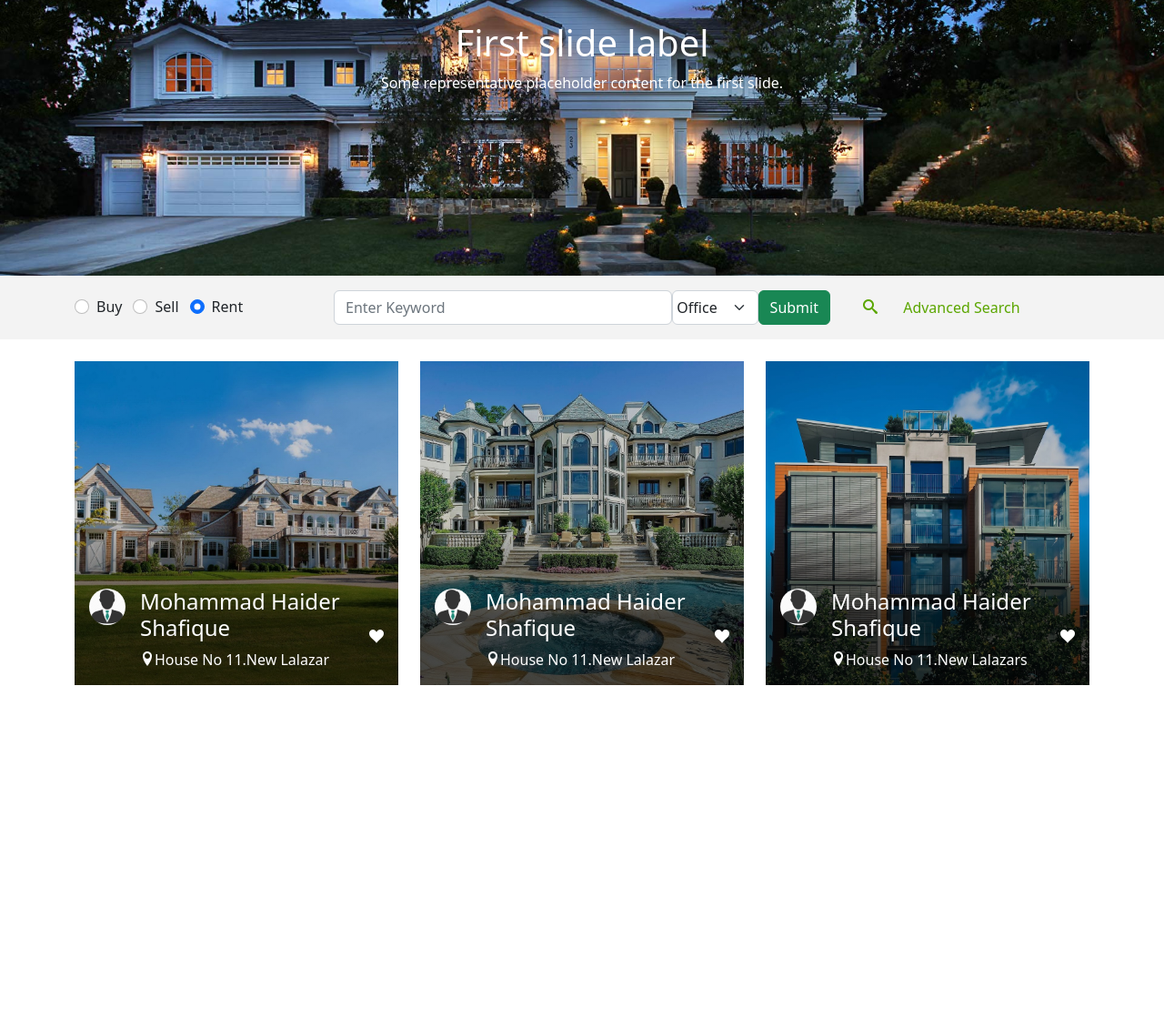
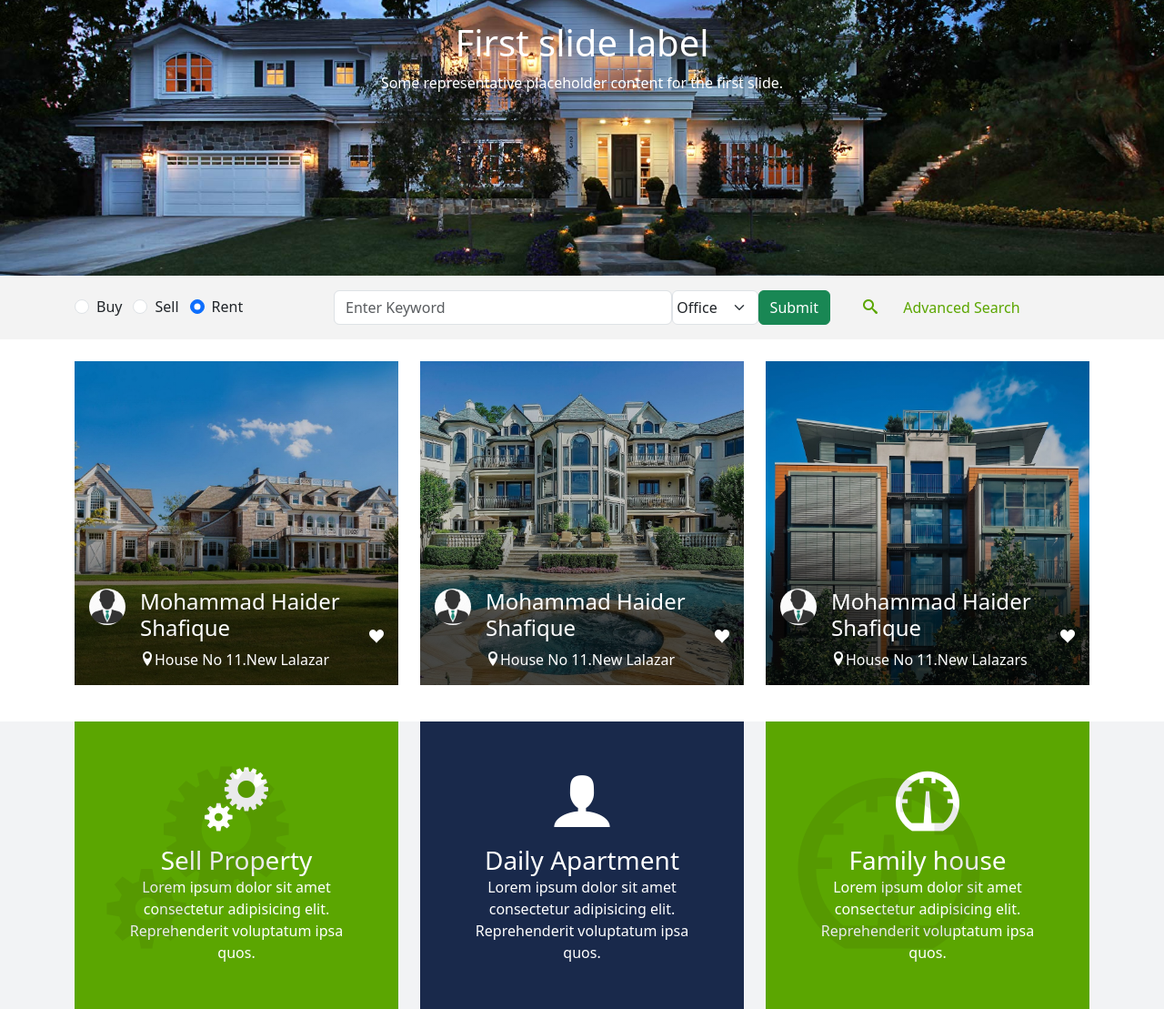
Before and after one commit to MohammadHaiderShafiquue/Mingrand-BS, a plain HTML site: page index.html in a window 1280 px wide. Shown: the part 333-1442 px from the top of the page at 91% size. Before the commit the page ends 1126 px from the top, so only its background shows below. Drawn offline with nearby package versions, Linux system fonts and the light colour scheme; files whose address does not match are found by name.

Commit message:
designed services section

```diff
--- a/assets/css/theme.css
+++ b/assets/css/theme.css
@@ -98,6 +98,80 @@ margin:0 12px;
 
 
 }
+.services{
+
+background-color: var(--Grey);
+
+}
+
+.bg-theme-green{
+    background-color: var(--Green);
+
+
+}
+.svr2{
+    background-color: var(--Blue);
+}
+.service{
+padding: 50px;
+text-align: center;
+position: relative;
+}
+.svr1::after{
+    content: "\e995";
+    font-family: 'icomoon' !important;
+    display: block;
+    position: absolute;
+  font-size: 200px;
+  top:0%;
+  left: 10%;
+  mix-blend-mode: darken;
+  opacity: 0.1;
+
+
+    }
+    .svr2::after{
+        content: "\e971";
+        font-family: 'icomoon' !important;
+        display: block;
+        position: absolute;
+      font-size: 200px;
+      top:0%;
+      left: 10%;
+      mix-blend-mode: darken;
+      opacity: 0.1;
+      color: white;
+
+
+        }
+        .svr3::after{
+            content: "\e9a6";
+            font-family: 'icomoon' !important;
+            display: block;
+            position: absolute;
+          font-size: 200px;
+          top:0%;
+          left: 10%;
+          mix-blend-mode: darken;
+          opacity: 0.1;
+
+
+
+            }
+
+
+.service span{
+font-size: 70px;
+color: var(--White);
+display: inline-block;
+margin-bottom: 16px;
+
+}
+.service h3,.service p{
+margin: 0;
+color: var(--White);
+
+}
     @media (max-width : 991.98px)
     {
 .contact-wrapper{
--- a/index.html
+++ b/index.html
@@ -2,14 +2,18 @@
 <html lang="en">
 
 <head>
+  <meta name="viewport" content="width=device-width, initial-scale=1.0">
   <title>Mingrand-Bootstrap</title>
   <link href="https://cdn.jsdelivr.net/npm/bootstrap@5.2.3/dist/css/bootstrap.min.css" rel="stylesheet"
     integrity="sha384-rbsA2VBKQhggwzxH7pPCaAqO46MgnOM80zW1RWuH61DGLwZJEdK2Kadq2F9CUG65" crossorigin="anonymous">
   <link rel="stylesheet" href="./assets/css/theme.css">
   <link rel="stylesheet" href="./assets/css/font-style.css">
+
 </head>
 
 <body>
+  <link href="https://cdn.jsdelivr.net/npm/bootstrap@5.3.0-alpha1/dist/css/bootstrap.min.css" rel="stylesheet"
+  integrity="sha384-GLhlTQ8iRABdZLl6O3oVMWSktQOp6b7In1Zl3/Jr59b6EGGoI1aFkw7cmDA6j6gD" crossorigin="anonymous">
   <div class="sitewrapper">
     <header class="header">
       <div class="contact-wrapper">
@@ -223,12 +227,51 @@
           </div><!--row-->
       </section><!-- /.featured-projects -->
 
+<section class="services">
+<div class="container">
+  <div class="row">
+    <div class="col-md-4 ">
+   <div class="service bg-theme-green svr1 ">
+    <span class="icon-cogs"></span>
+    <h3>Sell Property</h3>
+    <p>Lorem ipsum dolor sit amet consectetur adipisicing elit. Reprehenderit voluptatum ipsa quos.</p>
 
+   </div>
+   <!-- /.service -->
+    </div><!--col-md-4-->
+    <div class="col-md-4 ">
+      <div class="service bg-theme-green svr2">
+       <span class="icon-user"></span>
+       <h3>Daily Apartment</h3>
+       <p>Lorem ipsum dolor sit amet consectetur adipisicing elit. Reprehenderit voluptatum ipsa quos.</p>
+
+      </div>
+      <!-- /.service -->
+       </div><!--col-md-4-->
+       <div class="col-md-4 ">
+        <div class="service bg-theme-green svr3">
+         <span class="icon-meter"></span>
+         <h3>Family house</h3>
+         <p>Lorem ipsum dolor sit amet consectetur adipisicing elit. Reprehenderit voluptatum ipsa quos.</p>
+
+        </div>
+        <!-- /.service -->
+         </div><!--col-md-4-->
+
+
+
+  </div>
+  <!---row -->
+
+  </div>
+
+</section>
+<!-- /.services -->
 
 
     </main>
     <!-- /.main-area -->
-
+  </div>
     <!-- /.sitewrapper -->
 </body>
 
```
Lines whose indentation alone changed are shown as unchanged.
